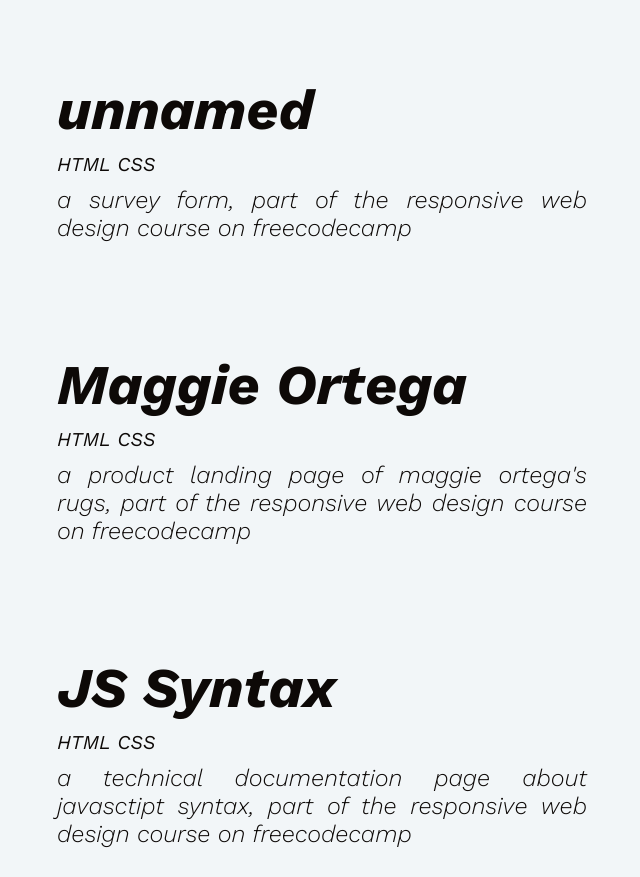
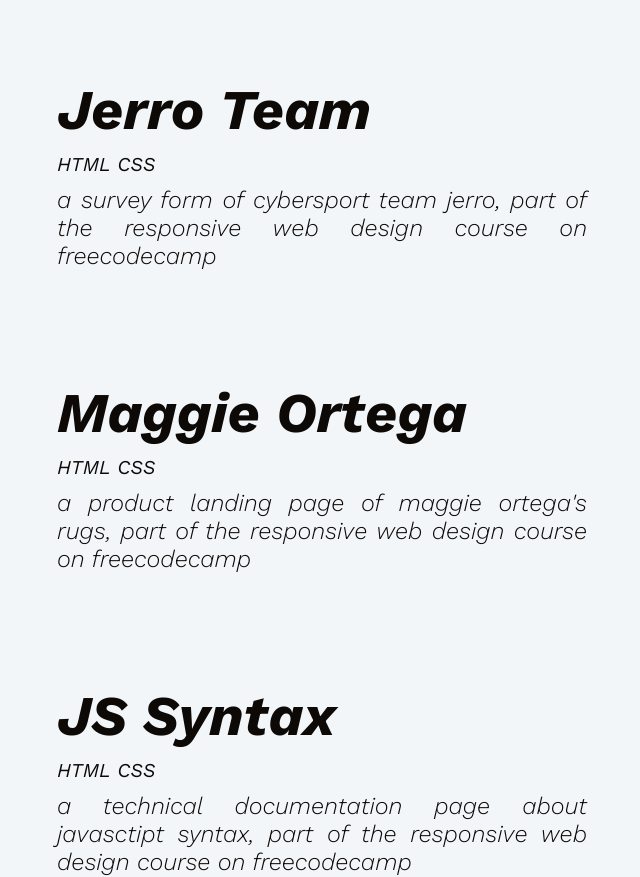
Before and after one commit to ANprogw/FCCProjects, a plain HTML site: page Responsive Web Design Tests/Personal Portfolio Webpage/main.html in a window 1280 px wide. Shown: the part 1418-2295 px from the top of the page, without its empty margins (101-741 px from the left). Drawn offline with nearby package versions, Linux system fonts and the light colour scheme.

Commit message:
adding links, removing task checker

```diff
--- a/Responsive Web Design Tests/Personal Portfolio Webpage/main.html
+++ b/Responsive Web Design Tests/Personal Portfolio Webpage/main.html
@@ -28,7 +28,7 @@
                 <p class="strong">below you can see some of my recent projects.</p>
             </section>
             <section id="projects">
-                <a id="project-1" class="project-tile" href="#" target="_blank">
+                <a id="project-1" class="project-tile" href="https://jsfiddle.net/ANprog/do5zLk3a/27/show" target="_blank">
                     <h2>Ultimate Spinach</h2>
                     <ul>
                         <li>HTML</li>
@@ -36,15 +36,15 @@
                     </ul>
                     <p>a tribute page of ultimate spinach, leading band of "bosstown sound", part of the responsive web design course on freecodecamp</p>
                 </a>
-                <a id="project-2" class="project-tile" href="#" target="_blank">
-                    <h2>unnamed</h2>
+                <a id="project-2" class="project-tile" href="https://jsfiddle.net/ANprog/rkcub1vj/7/show" target="_blank">
+                    <h2>Jerro Team</h2>
                     <ul>
                         <li>HTML</li>
                         <li>CSS</li>
                     </ul>
-                    <p>a survey form, part of the responsive web design course on freecodecamp</p>
+                    <p>a survey form of cybersport team jerro, part of the responsive web design course on freecodecamp</p>
                 </a>
-                <a id="project-3" class="project-tile" href="#" target="_blank">
+                <a id="project-3" class="project-tile" href="https://jsfiddle.net/ANprog/93e4c6xn/49/show" target="_blank">
                     <h2>Maggie Ortega</h2>
                     <ul>
                         <li>HTML</li>
@@ -52,7 +52,7 @@
                     </ul>
                     <p>a product landing page of maggie ortega's rugs, part of the responsive web design course on freecodecamp</p>
                 </a>
-                <a id="project-4" class="project-tile" href="#" target="_blank">
+                <a id="project-4" class="project-tile" href="https://jsfiddle.net/ANprog/e8aqzgxh/50/show" target="_blank">
                     <h2>JS Syntax</h2>
                     <ul>
                         <li>HTML</li>
@@ -70,6 +70,6 @@
         <script>
             document.body.scrollTop = document.documentElement.scrollTop = 0;
         </script>
-        <script src="https://cdn.freecodecamp.org/testable-projects-fcc/v1/bundle.js"></script>
+        <!-- <script src="https://cdn.freecodecamp.org/testable-projects-fcc/v1/bundle.js"></script> -->
     </body>
 </html>
```
Also changed, not shown: Responsive Web Design Tests/Product Landing Page/main.html (+1 -1 lines), Responsive Web Design Tests/Survey Form/main.html (+1 -1 lines), Responsive Web Design Tests/Technical Documentation Page/main.html (+1 -1 lines), Responsive Web Design Tests/Tribute Page/main.html (+1 -1 lines).
